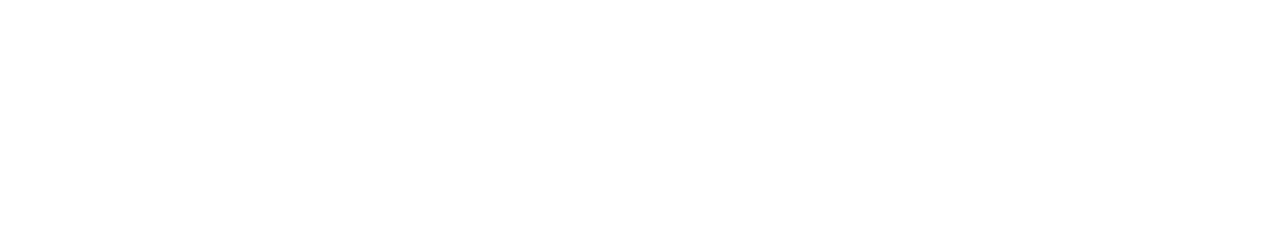
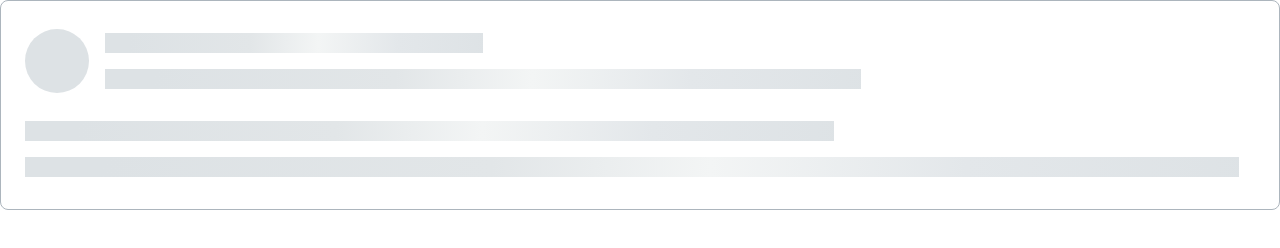
Before and after one commit to js-tasks-ru/htmlcss-20210916_p-bandaronak, a website: page 04-lection2/02-skeleton/index.html in a window 1280 px wide. Drawn offline with nearby package versions, Linux system fonts and the light colour scheme.

Commit message:
Task: Skeleton

```diff
--- a/04-lection2/02-skeleton/index.html
+++ b/04-lection2/02-skeleton/index.html
@@ -1,11 +1,25 @@
 <!DOCTYPE html>
 <!-- Страница со скелетоном -->
-<html lang="ru">
-    <head>
-        <link rel="stylesheet" href="../../assets/css/main.css">
-        <link rel="stylesheet" href="./skeleton.css">
-    </head>
-    <body>
-
-    </body>
+<html lang='ru'>
+<head>
+  <link href='../../node_modules/normalize.css/normalize.css' rel='stylesheet'>
+  <link href='../../assets/css/main.css' rel='stylesheet'>
+  <link href='./skeleton.css' rel='stylesheet'>
+</head>
+<body>
+  <div class='skeleton'>
+    <div class='skeleton__header'>
+      <div class='skeleton__image'>
+      </div>
+      <div class='skeleton__content'>
+        <div class='skeleton__line skeleton__line_short'></div>
+        <div class='skeleton__line skeleton__line_medium'></div>
+      </div>
+    </div>
+    <div class='skeleton__content'>
+      <div class='skeleton__line skeleton__line_medium'></div>
+      <div class='skeleton__line skeleton__line_full'></div>
+    </div>
+  </div>
+</body>
 </html>
--- a/04-lection2/02-skeleton/skeleton.css
+++ b/04-lection2/02-skeleton/skeleton.css
@@ -0,0 +1,51 @@
+.skeleton {
+    display: inline-block;
+    box-sizing: border-box;
+    border: 1px solid var(--grey-3);
+    border-radius: 8px;
+    font-size: 16px;
+    padding: 1.5em;
+    background: var(--white);
+    width: 100%;
+}
+
+.skeleton__header {
+    display: flex;
+    align-items: center;
+    margin-bottom: 1em;
+}
+
+.skeleton__image {
+    box-sizing: border-box;
+    height: 64px;
+    width: 64px;
+    background: var(--grey-2);
+    border-radius: 50%;
+    margin-right: 1em;
+}
+
+.skeleton__content {
+    display: flex;
+    flex-flow: column nowrap;
+    flex: auto;
+    overflow: hidden;
+    margin-right: 1em;
+}
+
+.skeleton__line {
+    height: 1.25em;
+    background: linear-gradient(92.51deg, #DDE2E5 6.44%, #E2E6E8 38.47%, #F3F5F5 56.48%, #E3E7EA 77.5%, #DDE2E5 102.52%);
+    margin: 0.5em 0em;
+}
+
+.skeleton__line_short {
+    width: 33.33%;
+}
+
+.skeleton__line_medium {
+    width: 66.66%;
+}
+
+.skeleton__line_full {
+    width: 100%;
+}
```
